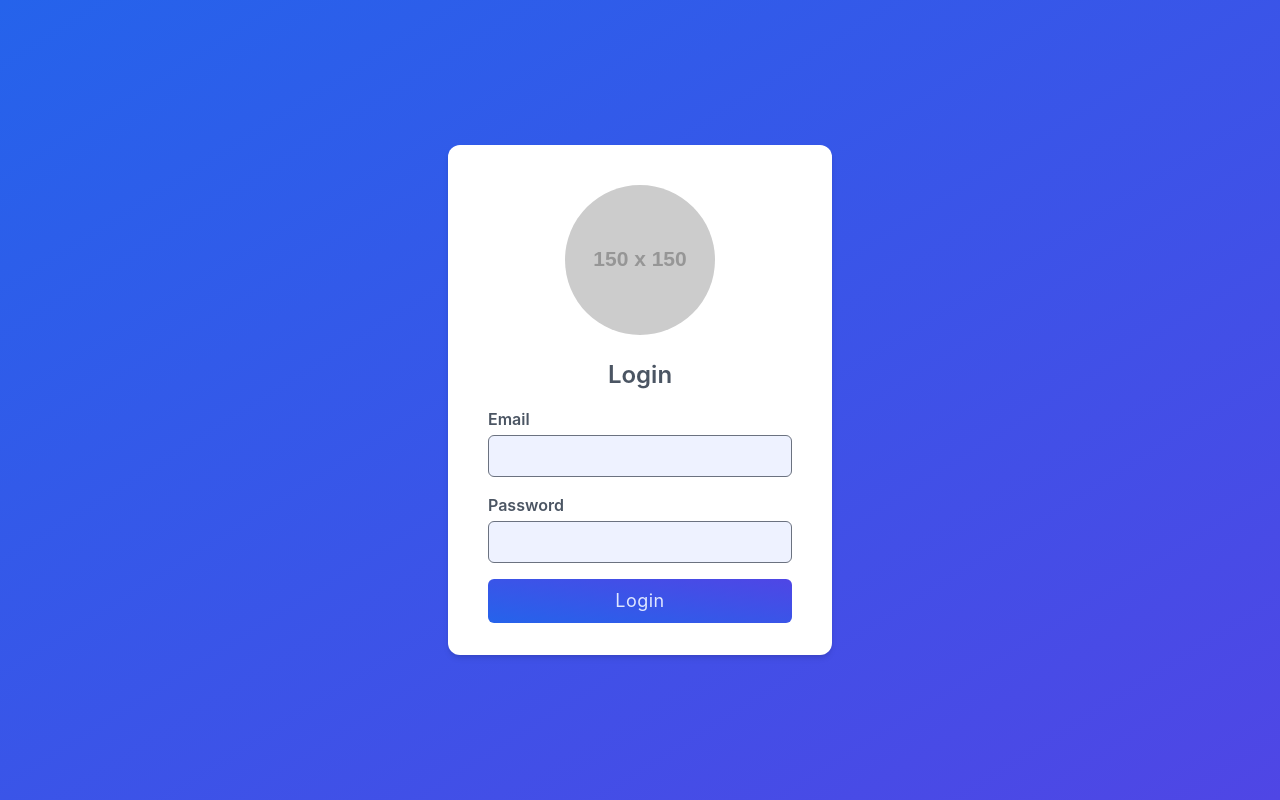
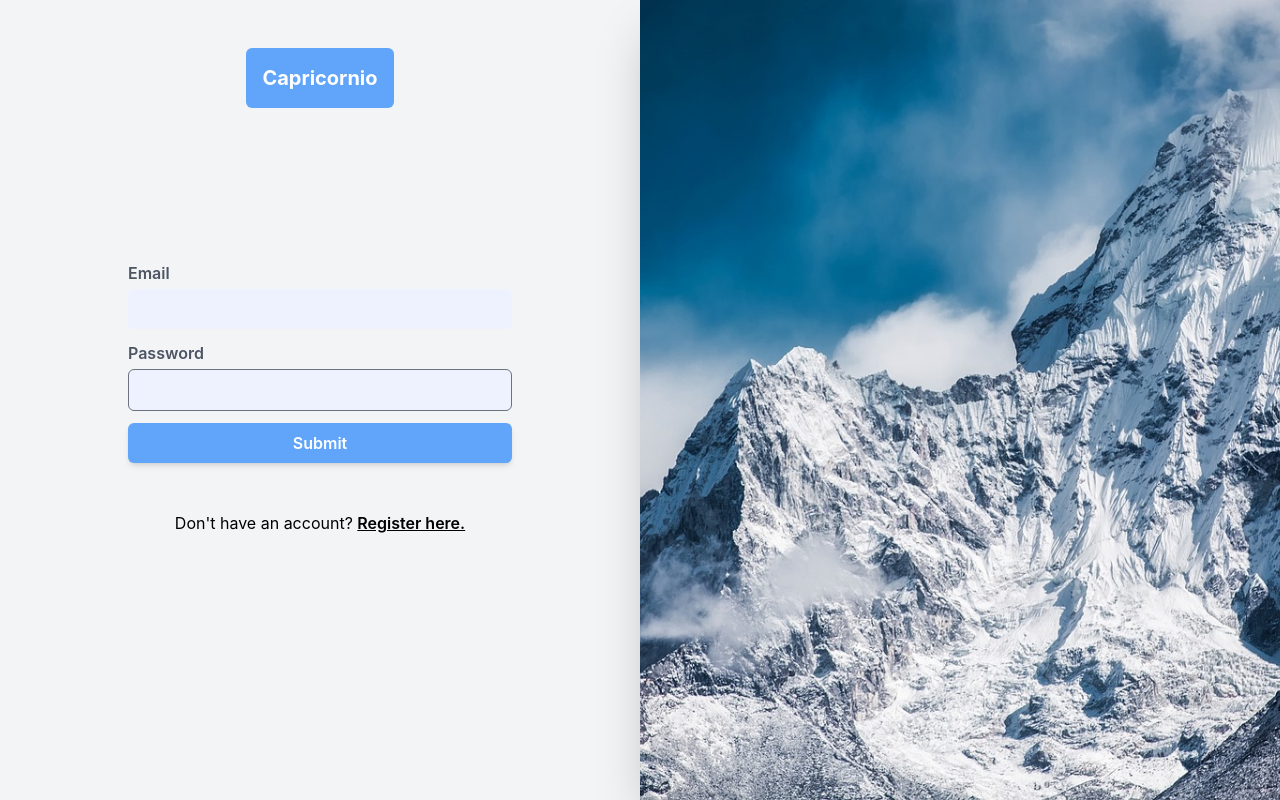
Before and after one commit to ArcMech/capricornio, a React (Create React App) app in the folder frontend/: page /login in a window 1280 px wide. Built offline with nearby package versions, Linux system fonts and the light colour scheme; no server answers.

Commit message:
[refactor] Add new login page

```diff
--- a/frontend/src/components/LoginForm.tsx
+++ b/frontend/src/components/LoginForm.tsx
@@ -1,6 +1,8 @@
 import { Formik } from 'formik'
-import { useNavigate } from 'react-router'
+import { useNavigate, Link } from 'react-router-dom'
+import { FormItem } from './forms'
 import { api } from '../api'
+import login from 'src/images/login.jpg'
 
 export const LoginForm = () => {
   const navigate = useNavigate()
@@ -18,60 +20,54 @@ export const LoginForm = () => {
     }
   }
   return (
-    <div className="h-screen bg-gradient-to-br from-blue-600 to-indigo-600 flex justify-center items-center w-full">
-      <Formik onSubmit={onSubmit} initialValues={{ email: '', password: '' }}>
-        {({ handleSubmit, handleChange }) => (
-          <form onSubmit={handleSubmit}>
-            <div className="bg-white px-10 py-8 rounded-xl w-screen shadow-md max-w-sm">
-              <div className="space-y-4">
-                <div className="p-2 justify-center flex">
-                  <img
-                    className="rounded-full"
-                    src="https://via.placeholder.com/150/"
-                  />
-                </div>
-                <h1 className="text-center text-2xl font-semibold text-gray-600">
-                  Login
-                </h1>
-                <div>
-                  <label
-                    htmlFor="email"
-                    className="block mb-1 text-gray-600 font-semibold"
-                  >
-                    Email
-                  </label>
-                  <input
-                    type="email"
-                    name="email"
-                    onChange={handleChange}
-                    className="bg-indigo-50 px-4 py-2 outline-none rounded-md w-full"
-                  />
-                </div>
-                <div>
-                  <label
-                    htmlFor="email"
-                    className="block mb-1 text-gray-600 font-semibold"
-                  >
-                    Password
-                  </label>
-                  <input
-                    type="password"
-                    name="password"
-                    onChange={handleChange}
-                    className="bg-indigo-50 px-4 py-2 outline-none rounded-md w-full"
-                  />
-                </div>
-              </div>
-              <button
-                className="mt-4 w-full bg-gradient-to-tr from-blue-600 to-indigo-600 text-indigo-100 py-2 rounded-md text-lg tracking-wide"
-                type="submit"
+    <div className="flex flex-wrap w-full">
+      <div className="flex flex-col w-full md:w-1/2">
+        <div className="flex justify-center pt-12 md:justify-center md:-mb-24 ">
+          <Link
+            to="/"
+            className="p-4 text-xl font-bold text-white bg-blue-400 rounded-md"
+          >
+            Capricornio
+          </Link>
+        </div>
+        <div className="flex flex-col justify-center px-8 pt-8 my-auto md:justify-start md:pt-0 md:px-24 lg:px-32">
+          <Formik
+            initialValues={{ email: '', password: '' }}
+            onSubmit={onSubmit}
+          >
+            {({ handleSubmit }) => (
+              <form
+                className="flex flex-col pt-3 md:pt-8 gap-y-3"
+                onSubmit={handleSubmit}
               >
-                Login
-              </button>
-            </div>
-          </form>
-        )}
-      </Formik>
+                <FormItem label="Email" name="email" />
+                <FormItem label="Password" name="password" type="password" />
+                <button
+                  type="submit"
+                  className="w-full px-4 py-2 text-base font-semibold text-center text-white transition duration-200 ease-in bg-blue-400 shadow-md hover:bg-blue-600 focus:outline-none focus:ring-2 rounded-md"
+                >
+                  <span className="w-full">Submit</span>
+                </button>
+              </form>
+            )}
+          </Formik>
+          <div className="pt-12 pb-12 text-center">
+            <p>
+              Don&#x27;t have an account?{' '}
+              <Link to="/register" className="font-semibold underline">
+                Register here.
+              </Link>
+            </p>
+          </div>
+        </div>
+      </div>
+      <div className="w-1/2 shadow-2xl">
+        <img
+          className="hidden object-cover w-full h-screen md:block"
+          src={login}
+          alt="Mountains"
+        />
+      </div>
     </div>
   )
 }
```
Also changed, not shown: frontend/src/images/login.jpg (added).
